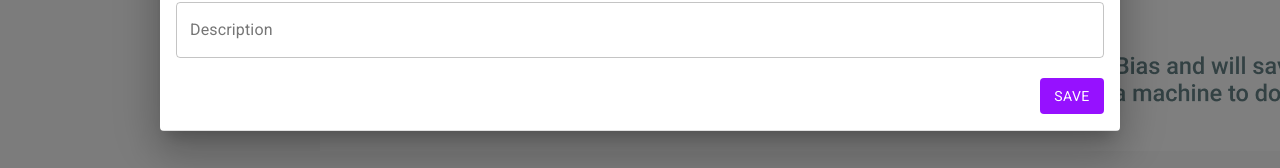
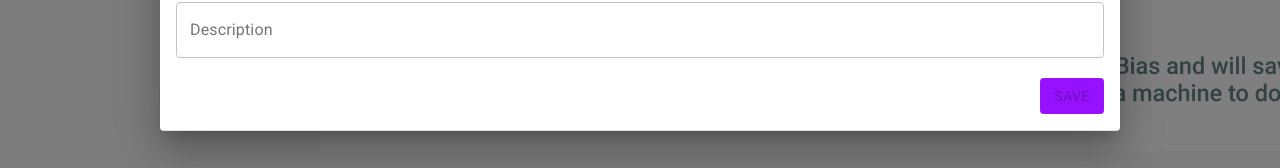
Before and after one commit to TechLabs-Berlin/migr-AI-tion, a React (Create React App) app in the folder frontend/: page /project in a window 1280 px wide. Both pictures are taken after a click on the button "COLLABORATE". Shown: the part 1589-1757 px from the top of the page. Built offline with nearby package versions, Linux system fonts and the light colour scheme.

Commit message:
added dialog title state hook

```diff
--- a/frontend/src/components/upload/InputForm.js
+++ b/frontend/src/components/upload/InputForm.js
@@ -22,7 +22,7 @@ const theme = createMuiTheme({
   },
 });
 
-export default function UploadForm() {
+export default function UploadForm(props) {
   const [post, setPost] = React.useState(false);
   const [image, setImage] = React.useState(null);
   const [src, setSrc] = React.useState(null);
@@ -52,18 +52,16 @@ export default function UploadForm() {
     formData.append("file", image);
     formData.append("tags", tags.join(","));
     formData.append("caption", caption);
-    await axios
-      .post("http://localhost:8000/images", formData)
-      .then((response) => {
+    let response = await axios.post("http://localhost:8000/images", formData);
+    props.newTitle();
     setSrc(`http://localhost:8000/images/${response.data.id}.jpeg`);
-        console.log(response.data);
+    console.log(response.data.caption);
     setReturnCaption(response.data.caption);
     console.log(response.data.tags);
     setReturnTags(response.data.tags);
     console.log(response.data.ai_tags);
-        setReturnAITags(response.data.ai_tags);
+    setReturnAITags(response.data.ai_tags || []);
     setPost(true);
-      });
     setProgress(false);
   }
 
@@ -101,8 +99,7 @@ export default function UploadForm() {
           </Typography>
           <br />
           <span className="tags-return">
-            <Typography color="primary">Your Tags: </Typography>
-
+            <Typography color="primary"> Your Tags: </Typography>
             {returnTags.map((item) => (
               <Chip
                 color="primary"
@@ -121,7 +118,9 @@ export default function UploadForm() {
           <br />
           <br />
           <span className="ai_tags_return">
-            <Typography color="secondary">Tags from ImageNet AI: </Typography>
+            <Typography color="secondary"> Tags from ImageNet AI: </Typography>
+            {returnAITags.length === 0 && <p>couldn't identify any tags</p>}
+
             {returnAITags.map((item) => (
               <Chip
                 color="secondary"
@@ -151,7 +150,12 @@ export default function UploadForm() {
         <ImageCaption enteredCaption={enteredCaption} />
         <br />
         <div className="save-data">
-          <Button className="save-button" palette="primary" onClick={postData}>
+          <Button
+            disabled={!image || !caption || tags.length === 0}
+            className="save-button"
+            palette="primary"
+            onClick={postData}
+          >
             {" "}
             Save{" "}
           </Button>
--- a/frontend/src/components/upload/UploadDialog.js
+++ b/frontend/src/components/upload/UploadDialog.js
@@ -1,4 +1,4 @@
-import React, { useEffect } from "react";
+import React from "react";
 import { withStyles } from "@material-ui/core/styles";
 import Button from "@material-ui/core/Button";
 import Dialog from "@material-ui/core/Dialog";
@@ -52,6 +52,10 @@ export default function CustomizedDialogs() {
   const [open, setOpen] = React.useState(false);
   const [title, setTitle] = React.useState("Share your story!");
 
+  const changeTitle = () => {
+    setTitle("Compare your tags with AI!");
+  };
+
   const handleClickOpen = () => {
     setOpen(true);
   };
@@ -72,11 +76,15 @@ export default function CustomizedDialogs() {
         maxWidth="md"
         fullWidth={true}
       >
-        <DialogTitle id="customized-dialog-title" onClose={handleClose}>
+        <DialogTitle
+          //newTitle={newTitle}
+          id="customized-dialog-title"
+          onClose={handleClose}
+        >
           {title}
         </DialogTitle>
         <DialogContent dividers>
-          <InputForm />
+          <InputForm newTitle={changeTitle} />
         </DialogContent>
       </Dialog>
     </div>
```
Also changed, not shown: 2 other files (tests, documents, lock files or other folders). Lines whose indentation alone changed are shown as unchanged.
